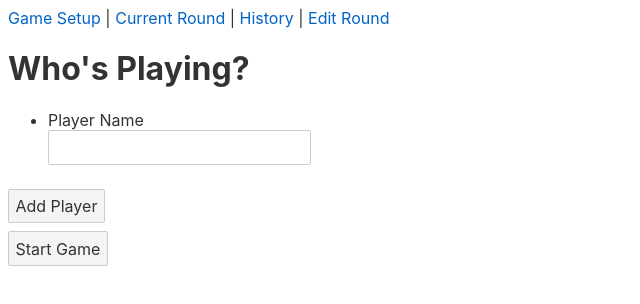
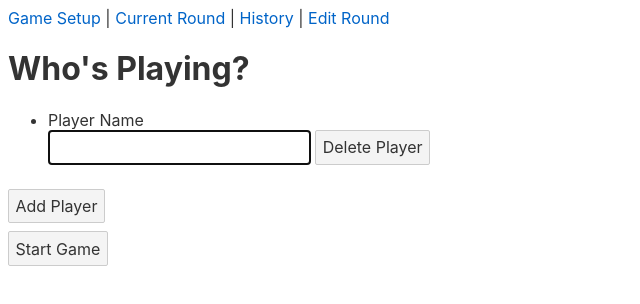
Before and after one commit to jasonjohnson47/svelte-score-keeper, a Svelte app: page / in a window 1280 px wide. Shown: the top 304 px of the page, without its empty margins (0-640 px from the left). Built offline with nearby package versions, Linux system fonts and the light colour scheme.

Commit message:
Progress on GameSetup

```diff
--- a/src/components/GameSetup.svelte
+++ b/src/components/GameSetup.svelte
@@ -1,26 +1,11 @@
 <script lang="ts">
     import { players } from '../stores';
     import { scores } from '../stores';
+    import { afterUpdate } from 'svelte';
+
+    let thisInput;
 
     function addPlayer() {
-
-        /* If we want to use 'update', would need to modify localStore like we have for 'set' such that it saves to localStorage, or we could create a custom store methods like addPlayer */
-
-        /*players.update((currPlayers) => {
-            return [...currPlayers, {
-                id: currPlayers.length,
-                name: ''
-            }];
-        });
-        scores.update((currScores) => {
-            let newScores = currScores.map((scoreRound) => {
-                return [...scoreRound, {
-                    id: scoreRound.length,
-                    points: 0
-                }];
-            });
-            return newScores;
-        });*/
         players.set([...$players, {
             id: $players.length,
             name: ''
@@ -35,9 +20,24 @@
         );
     }
 
+    function deletePlayer(id: number) {
+        players.set(
+            $players.filter((player) => player.id !== id)
+        );
+        scores.set(
+            $scores.map((scoreRound) => {
+                return scoreRound.filter((score) => score.id !== id);
+            })
+        );
+    }
+
     function startGame() {
         document.location.hash = 'current-round';
     }
+
+    afterUpdate(() => {
+        thisInput.focus();
+    });
 
 </script>
 
@@ -51,7 +51,9 @@
                 type="text"
                 id="name-{player.id}"
                 bind:value="{player.name}"
+                bind:this={thisInput}
             >
+            <button type="button" on:click={() => { deletePlayer(player.id)}}>Delete Player</button>
         </li>
     {/each}
 </ul>
```
